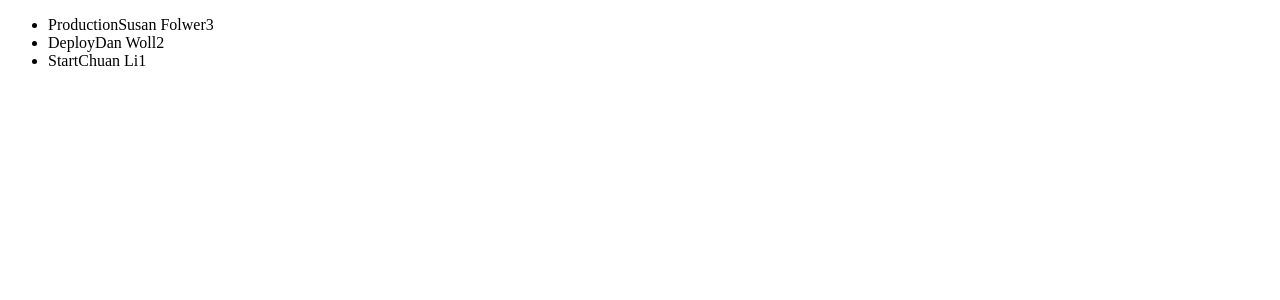
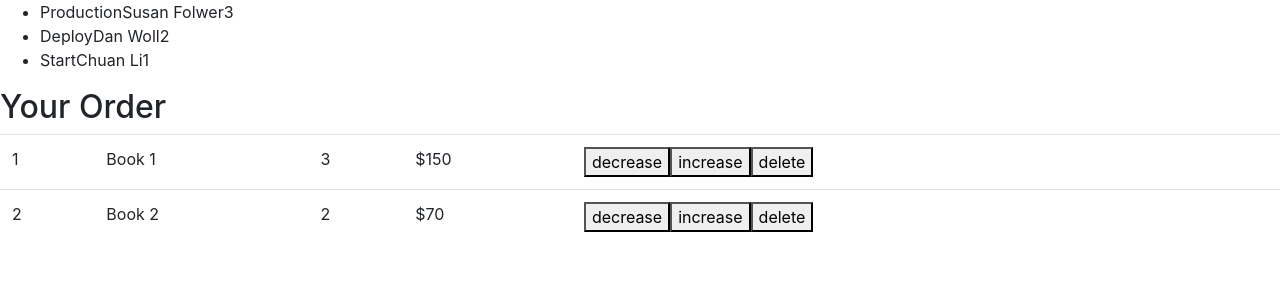
Before and after one commit to mango3ree/restore, a React (Create React App) app: page / in a window 1280 px wide. Shown: the top 300 px of the page. Built offline with nearby package versions, Linux system fonts and the light colour scheme.

Commit message:
shopping cart

```diff
--- a/public/index.html
+++ b/public/index.html
@@ -8,6 +8,13 @@
       name="description"
       content="Web site created using create-react-app"
     />
+    <!-- CSS only -->
+    <link rel="stylesheet" href="https://stackpath.bootstrapcdn.com/bootstrap/4.5.0/css/bootstrap.min.css" integrity="sha384-9aIt2nRpC12Uk9gS9baDl411NQApFmC26EwAOH8WgZl5MYYxFfc+NcPb1dKGj7Sk" crossorigin="anonymous">
+
+    <!-- JS, Popper.js, and jQuery -->
+    <script src="https://code.jquery.com/jquery-3.5.1.slim.min.js" integrity="sha384-DfXdz2htPH0lsSSs5nCTpuj/zy4C+OGpamoFVy38MVBnE+IbbVYUew+OrCXaRkfj" crossorigin="anonymous"></script>
+    <script src="https://cdn.jsdelivr.net/npm/popper.js@1.16.0/dist/umd/popper.min.js" integrity="sha384-Q6E9RHvbIyZFJoft+2mJbHaEWldlvI9IOYy5n3zV9zzTtmI3UksdQRVvoxMfooAo" crossorigin="anonymous"></script>
+    <script src="https://stackpath.bootstrapcdn.com/bootstrap/4.5.0/js/bootstrap.min.js" integrity="sha384-OgVRvuATP1z7JjHLkuOU7Xw704+h835Lr+6QL9UvYjZE3Ipu6Tp75j7Bh/kR0JKI" crossorigin="anonymous"></script>
     <title>ReStore</title>
   </head>
   <body>
--- a/src/components/pages/home-page.js
+++ b/src/components/pages/home-page.js
@@ -1,9 +1,13 @@
 import React from 'react'
 import BookList from "../book-list/book-list";
+import ShoppingCartTable from "../shoping-cart-table/shoping-cart-table";
 
 const HomePage = () => {
   return (
-    <BookList/>
+    <>
+      <BookList/>
+      <ShoppingCartTable/>
+    </>
   )
 }
 
--- /dev/null
+++ b/src/components/shoping-cart-table/index.js
@@ -0,0 +1,3 @@
+import ShoppingCartTable from "./shoping-cart-table";
+
+export default ShoppingCartTable;
--- /dev/null
+++ b/src/components/shoping-cart-table/shoping-cart-table.js
@@ -0,0 +1,68 @@
+import React from 'react'
+import { connect } from 'react-redux'
+
+const ShoppingCartTable = ({ items, total, onIncrease, onDecrease, onDelete }) => {
+  const renderRow = (item, idx) => {
+    const { id, name, count, total } = item;
+
+    return (
+      <tr key={id}>
+        <td>{idx + 1}</td>
+        <td>{name}</td>
+        <td>{count}</td>
+        <td>${total}</td>
+        <td>
+          <button
+            onClick={() => onDecrease(id)}
+          >
+            decrease
+          </button>
+          <button
+            onClick={() => onIncrease(id)}
+          >
+            increase
+          </button>
+          <button
+            onClick={() => onDelete(id)}
+          >
+            delete
+          </button>
+        </td>
+      </tr>
+    )
+  }
+
+  return (
+    <div className="shopping-cart-table">
+      <h2>Your Order</h2>
+      <table className="table">
+        <tbody>
+        {items.map(renderRow)}
+        </tbody>
+      </table>
+    </div>
+  )
+}
+
+const mapStateToProps = ({ cartItems, orderTotal }) => {
+  return {
+    items: cartItems,
+    total: orderTotal,
+  }
+}
+
+const mapDispatchToProps = () => {
+  return {
+    onIncrease: (id) => {
+      console.log(`Increase ${id}`)
+    },
+    onDecrease: (id) => {
+      console.log(`Decrease ${id}`)
+    },
+    onDelete: (id) => {
+      console.log(`Delete ${id}`)
+    }
+  }
+}
+
+export default connect(mapStateToProps, mapDispatchToProps)(ShoppingCartTable);
--- a/src/reducers/index.js
+++ b/src/reducers/index.js
@@ -1,7 +1,22 @@
 const initialState = {
+  books: [],
   loading: false,
-  error:false,
-  books: [],
+  error: null,
+  cartItems: [
+    {
+      id: 1,
+      name: 'Book 1',
+      count: 3,
+      total: 150,
+    },
+    {
+      id: 2,
+      name: 'Book 2',
+      count: 2,
+      total: 70,
+    }
+  ],
+  orderTotal: 220,
 }
 
 const reducer = (state = initialState, action) => {
@@ -9,18 +24,21 @@ const reducer = (state = initialState, action) => {
 
     case 'FETCH_BOOKS_REQUEST':
       return {
+        ...state,
         books: [],
         loading: true,
         error: false,
       }
     case 'FETCH_BOOKS_SUCCESS':
       return {
+        ...state,
         books: action.payload,
         loading: false,
         error: false,
       }
     case 'FETCH_BOOKS_FAILURE':
       return {
+        ...state,
         books: action.payload,
         loading: false,
         error: true,
```
Also changed, not shown: src/components/shoping-cart-table/shoping-cart-table.css (added).
